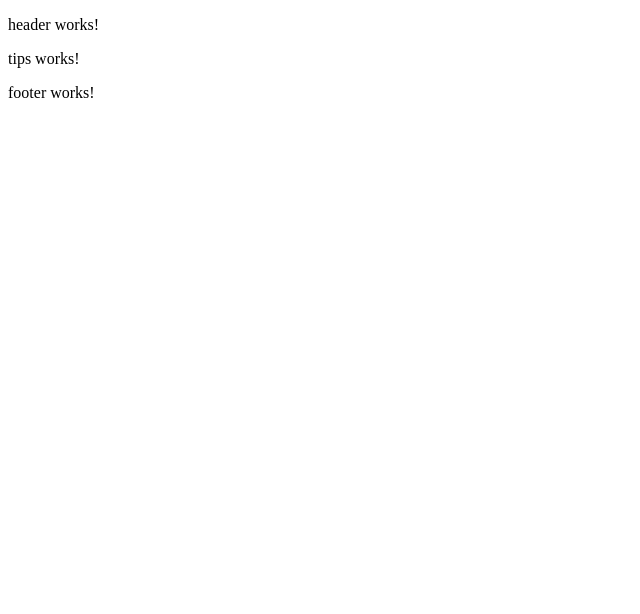
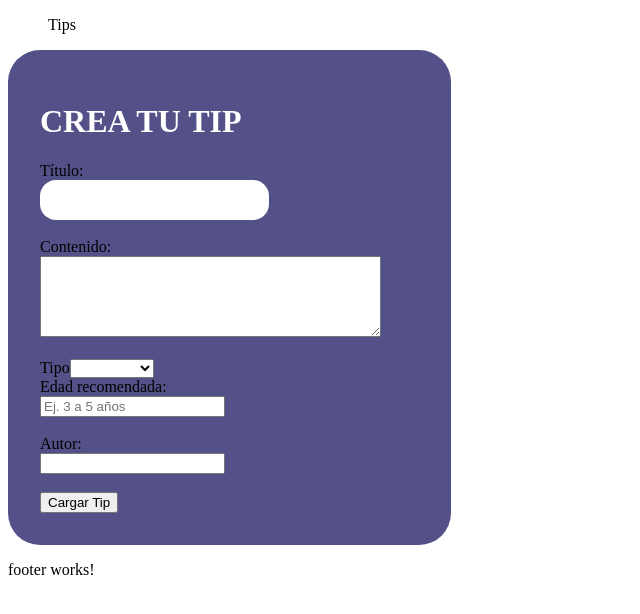
Before and after one commit to MarcoM0612/fonefo-kids-frontend, an Angular app: page /tips in a window 1280 px wide. Shown: the top 614 px of the page, without its empty margins (0-640 px from the left). Built offline with nearby package versions, Linux system fonts and the light colour scheme.

Commit message:
[+] tips.components: Define Formulario tips

```diff
--- a/src/app/components/layout/header/header.css
+++ b/src/app/components/layout/header/header.css
@@ -0,0 +1,8 @@
+.main-menu {
+    list-style: none;
+}
+
+a {
+    text-decoration: none;
+    color: black;
+}
--- a/src/app/components/layout/header/header.html
+++ b/src/app/components/layout/header/header.html
@@ -1 +1,7 @@
-<p>header works!</p>
+<nav class="header_search">
+    <nav class="navbar-">
+        <ul class="main-menu">
+            <li><a routerLink="tips">Tips</a></li>
+        </ul>
+    </nav>
+</nav>
--- a/src/app/components/layout/header/header.ts
+++ b/src/app/components/layout/header/header.ts
@@ -1,8 +1,9 @@
 import { Component } from '@angular/core';
+import { RouterLink } from '@angular/router';
 
 @Component({
   selector: 'app-header',
-  imports: [],
+  imports: [ RouterLink ],
   templateUrl: './header.html',
   styleUrl: './header.css'
 })
--- a/src/app/pages/private/tips/tips.css
+++ b/src/app/pages/private/tips/tips.css
@@ -0,0 +1,18 @@
+.container-form {
+    width: 30%;
+    background-color: #545188;
+    padding: 2rem;
+    border-radius: 2rem;
+}
+h1 {
+    color: white;
+}
+#titulo {
+    font-size: 1rem;
+    padding: 0.70rem;
+    border-radius: 1rem;
+    border: none;
+}
+#tipo {
+    width: 19rem;
+}
--- a/src/app/pages/private/tips/tips.html
+++ b/src/app/pages/private/tips/tips.html
@@ -1 +1,62 @@
-<p>tips works!</p>
+
+
+<form [formGroup]="formData" action="">
+    <div class="container-form">
+        <h1>CREA TU TIP</h1>
+        <!-- Título -->
+        <div class="field">
+            <label for="titulo">Título:</label><br>
+            <input type="text" id="titulo" formControlName="titulo" required><br><br>
+        </div>
+
+        <!-- Contenido -->
+        <div class="field">
+            <label for="contenido">Contenido:</label><br>
+            <textarea id="contenido" formControlName="contenido" rows="5" cols="40" required></textarea><br><br>
+        </div>
+
+        <!-- Tipo -->
+        <!-- <div class="field">
+            <label for="tipo">Tipo:</label><br>
+            <input type="text" id="tipo" name="tipo" placeholder="Ej. Motricidad, Lectura, Juego, etc."
+                required><br><br>
+        </div> -->
+        <div class="field">
+            <label for="tipo-tips">Tipo</label>
+            <select formControlName="tipo" id="tipo-tips">
+                <option value="">Selected..</option>
+                <option value="motricidad">Motricidad</option>
+                <option value="Lectura">Lectura</option>
+                <option value="juego">Juego</option>
+                <option value="educativo">Educativo</option>
+            </select>
+        </div>
+
+
+        <!-- Edad recomendada -->
+        <div class="field">
+            <label for="edad">Edad recomendada:</label><br>
+            <input type="text" id="edad" formControlName="edad" placeholder="Ej. 3 a 5 años" required><br><br>
+        </div>
+
+
+        <!-- Imagen -->
+        <!-- <div class="field">
+            <label for="imagen">Adjuntar imagen:</label><br>
+            <input type="file" id="imagen" name="imagen" accept="image/*" required><br><br>
+        </div> -->
+
+        <!-- Autor -->
+        <div class="field">
+            <label for="autor">Autor:</label><br>
+            <input type="text" id="autor" formControlName="autor" required><br><br>
+        </div>
+
+        <!-- Botón -->
+        <div class="field">
+            <button type="submit">Cargar Tip</button>
+        </div>
+    </div>
+
+
+</form>
--- a/src/app/pages/private/tips/tips.ts
+++ b/src/app/pages/private/tips/tips.ts
@@ -1,11 +1,22 @@
 import { Component } from '@angular/core';
+import { FormControl, FormGroup, ReactiveFormsModule } from '@angular/forms';
 
 @Component({
   selector: 'app-tips',
-  imports: [],
+  imports: [ ReactiveFormsModule ],
   templateUrl: './tips.html',
   styleUrl: './tips.css'
 })
 export class Tips {
+  formData!: FormGroup
 
+constructor () {
+  this.formData = new FormGroup ({
+    titulo: new FormControl(),
+    contenido: new FormControl(),
+    tipo: new FormControl(),
+    edad: new FormControl(),
+    autor: new FormControl()
+  });
 }
+}
```
